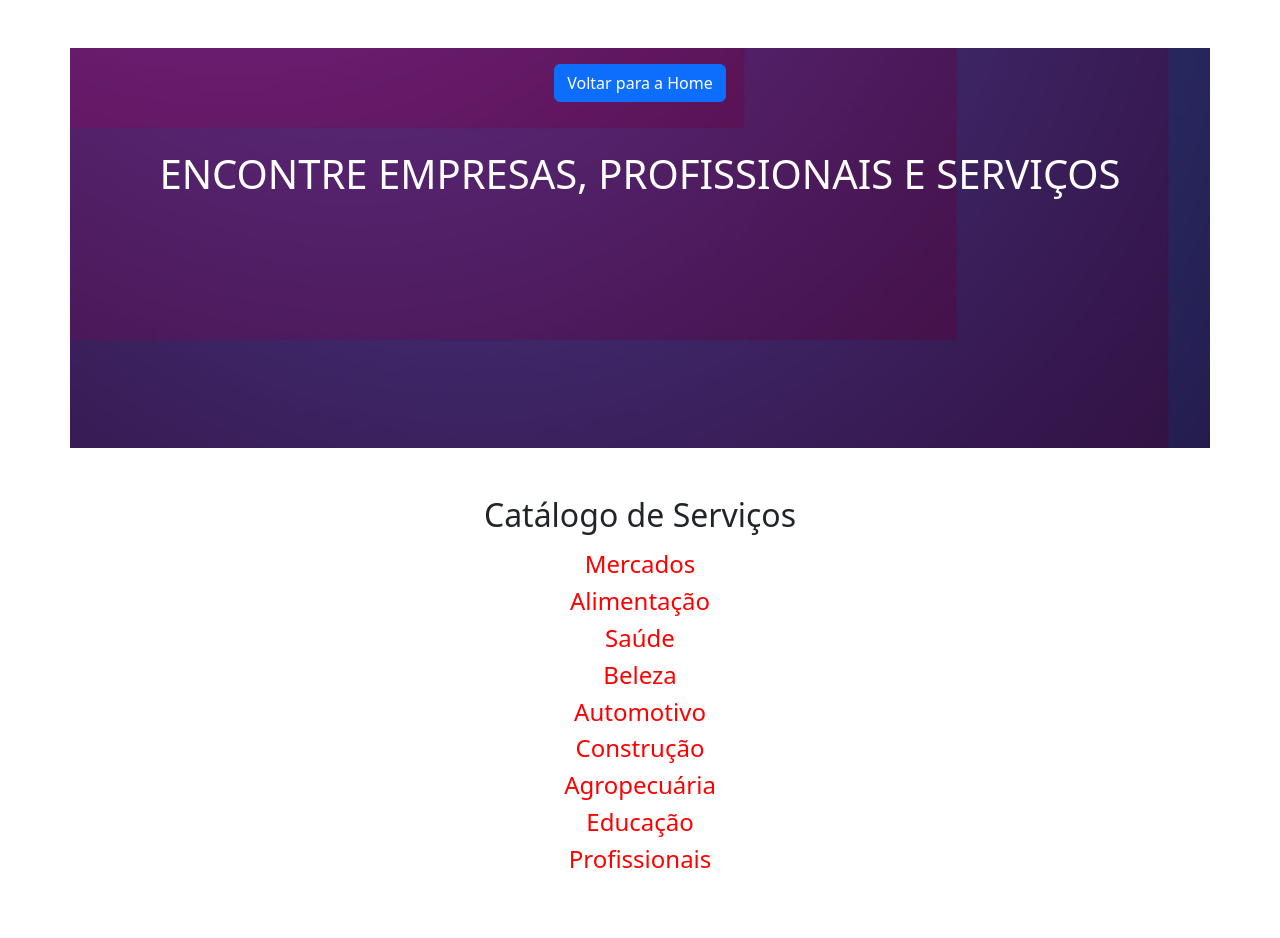
After one commit to maxramonsantos/Creatvs-Est, a Flask app: page /catalogosd in a window 1280 px wide. The commit adds this page. Run offline with Flask 3, Linux system fonts and the light colour scheme.

Commit message:
criando catalogo de loja de São Domingos do Maranhão

```diff
--- a/app.py
+++ b/app.py
@@ -1,6 +1,18 @@
-from flask import Flask, render_template
+from flask import Flask, render_template, jsonify
 
 app = Flask(__name__)
+
+CATEGORIAS = [
+    {"id": 1, "nome": "Mercados"},
+    {"id": 2, "nome": "Alimentação"},
+    {"id": 3, "nome": "Saúde"},
+    {"id": 4, "nome": "Beleza"},
+    {"id": 5, "nome": "Automotivo"},
+    {"id": 6, "nome": "Construção"},
+    {"id": 7, "nome": "Agropecuária"},
+    {"id": 8, "nome": "Educação"},
+    {"id": 9, "nome": "Profissionais"},
+]
 
 
 @app.route("/")
@@ -8,5 +20,20 @@ def hello():
     return render_template("home.html")
 
 
+@app.route("/loja-software")
+def loja_de_software():
+    return render_template("includes/page-loja-software.html")
+
+
+@app.route("/catalogosd")
+def catalogosd():
+    return render_template("includes/page-catalogosd.html", categorias=CATEGORIAS)
+
+
+@app.route("/catalogosd/catalogo")
+def lista_catalogo():
+    return jsonify(CATEGORIAS)
+
+
 if __name__ == "__main__":
     app.run(host="0.0.0.0", debug=True)
--- /dev/null
+++ b/static/css/style.css
@@ -0,0 +1,33 @@
+.bg-purple-custom {
+  background-color: #9753E6;
+}
+
+.bg-orange-custom {
+  background-color: #F3A532
+}
+
+.bg-blue-custom {
+  background-color: #449FE1
+}
+
+.button-home {
+  background-color: #F3A532;
+  border: none;
+  border-radius: 5px;
+  padding: 40px 40px;
+  margin: 10px;
+  cursor: pointer;
+  font-size: 16px;
+  font-weight: bold;
+  color: white;
+  transition: background-color 0.3s ease;
+}
+
+
+.fundo-hero-loja {
+  background-image: url('../img/bg-loja.png');
+  background-size: cover;
+  background-position: center;
+  background-repeat: no-repeat;
+  min-height: 400px;
+}
--- a/static/style.css
+++ /dev/null
@@ -1,3 +0,0 @@
-body {
-  background-color: red;
-}
--- /dev/null
+++ b/templates/includes/page-catalogosd.html
@@ -0,0 +1,41 @@
+<!DOCTYPE html>
+<html lang="pt-BR">
+<head>
+    <meta charset="UTF-8">
+    <meta name="viewport" content="width=device-width, initial-scale=1.0">
+    <title>Loja de Software - Creatvs Est</title>
+    <link rel="stylesheet" href="{{ url_for('static', filename='css/style.css') }}">
+    <link href="https://cdn.jsdelivr.net/npm/bootstrap@5.3.3/dist/css/bootstrap.min.css" rel="stylesheet">
+</head>
+
+<body class="p-5">
+    <div class="container fundo-hero-loja text-center text-white">
+        <a href="/" class="btn btn-primary mt-3 mb-5">Voltar para a Home</a>
+        <h1 class="text-uppercase  mb-3">Encontre empresas,                        profissionais e serviços
+        </h1>
+    </div>
+
+
+    <div class="container">
+        <div class="row">
+            <div class="col-12 text-center pt-5">
+                <h2>Catálogo de Serviços</h2>
+                <p>
+                    {% for categoria in categorias%}
+                        <div>
+                            <h4 style="color:red; margin-botton: 5px;">
+                                {{ categoria.nome}}
+                            </h4>
+                        </div>
+                    {% endfor %}
+                </p>
+            </div>
+        </div>
+    </div>
+
+
+
+
+
+</body>
+</html>
```
Also changed, not shown: templates/home.html (+56 -5 lines), templates/includes/page-loja-software.html (added, +17 -0 lines), static/img/Frame.png (added), static/img/bg-loja.png (added), static/img/foto-top.png (added).
